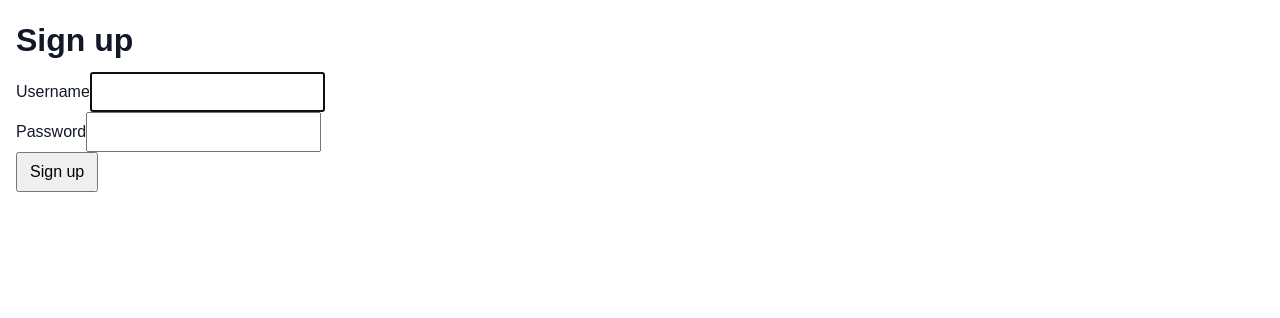
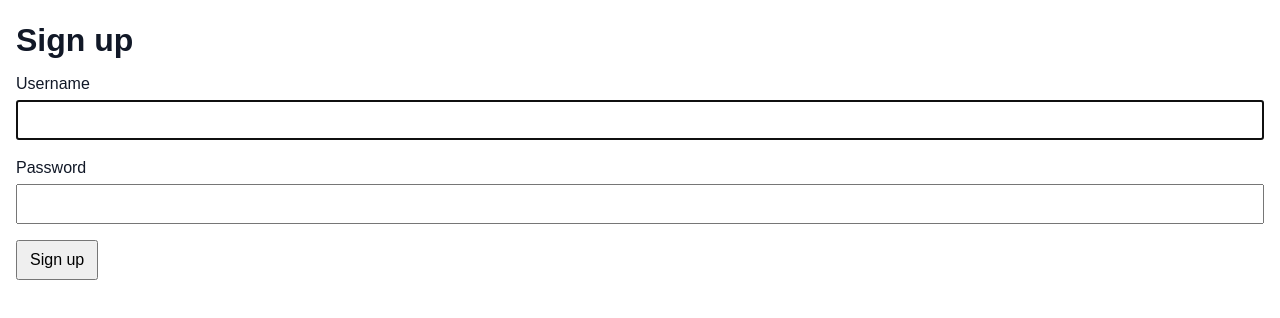
Before and after one commit to fvilers/fauna-twitter-clone, a React (Create React App) app: page /sign-up in a window 1280 px wide. Shown: the top 318 px of the page. Built offline with nearby package versions, Linux system fonts and the light colour scheme.

Commit message:
Add the Input component

```diff
--- /dev/null
+++ b/src/components/Input.css
@@ -0,0 +1,15 @@
+.Input {
+  display: flex;
+  flex-direction: column;
+  margin-bottom: 1rem;
+}
+
+.Input label,
+.Input .error {
+  margin-bottom: 0.25rem;
+}
+
+.Input .error {
+  color: var(--error-color);
+  margin-top: 0.5rem;
+}
--- /dev/null
+++ b/src/components/Input.tsx
@@ -0,0 +1,45 @@
+import React from "react";
+import { FieldError } from "react-hook-form";
+import "./Input.css";
+
+type Props = {
+  autoComplete?: string;
+  autoFocus?: boolean;
+  disabled?: boolean;
+  error?: FieldError;
+  id: string;
+  inputRef: (ref: HTMLInputElement | null) => void;
+  label?: string;
+  name?: string;
+  type?: string;
+};
+
+function Input({
+  autoComplete,
+  autoFocus,
+  disabled,
+  error,
+  id,
+  inputRef,
+  label,
+  name = id,
+  type,
+}: Props) {
+  return (
+    <div className="Input">
+      {label && <label htmlFor={id}>{label}</label>}
+      <input
+        autoComplete={autoComplete}
+        autoFocus={autoFocus}
+        disabled={disabled}
+        id={id}
+        name={name}
+        ref={inputRef}
+        type={type}
+      />
+      {error && <span className="error">{error?.message}</span>}
+    </div>
+  );
+}
+
+export default Input;
--- a/src/components/SignUpForm.tsx
+++ b/src/components/SignUpForm.tsx
@@ -3,6 +3,7 @@ import React from "react";
 import { useForm } from "react-hook-form";
 import * as yup from "yup";
 import FormProps from "../types/FormProps";
+import Input from "./Input";
 
 export type SignUpFormValues = {
   username: string;
@@ -24,29 +25,23 @@ function SignUpForm({ disabled, errorMessage, onSubmit }: Props) {
   return (
     <form noValidate onSubmit={handleSubmit(onSubmit)}>
       <fieldset disabled={disabled}>
-        <div>
-          <label htmlFor="username">Username</label>
-          <input
+        <Input
           autoComplete="username"
           autoFocus
+          error={errors.username}
           id="username"
-            name="username"
-            ref={register}
+          inputRef={register}
+          label="Username"
         />
-          {errors.username && <span>{errors.username?.message}</span>}
-        </div>
 
-        <div>
-          <label htmlFor="password">Password</label>
-          <input
+        <Input
           autoComplete="new-password"
+          error={errors.password}
           id="password"
-            name="password"
-            ref={register}
+          inputRef={register}
+          label="Password"
           type="password"
         />
-          {errors.password && <span>{errors.password?.message}</span>}
-        </div>
       </fieldset>
 
       {errorMessage && <div>{errorMessage}</div>}
--- a/src/index.css
+++ b/src/index.css
@@ -2,6 +2,7 @@
 
 :root {
   --background-color: #fff;
+  --error-color: #ef4444;
   --font-family: sans-serif;
   --foreground-color: #111827;
   --muted-color: #6b7280;
```
Lines whose indentation alone changed are shown as unchanged.
